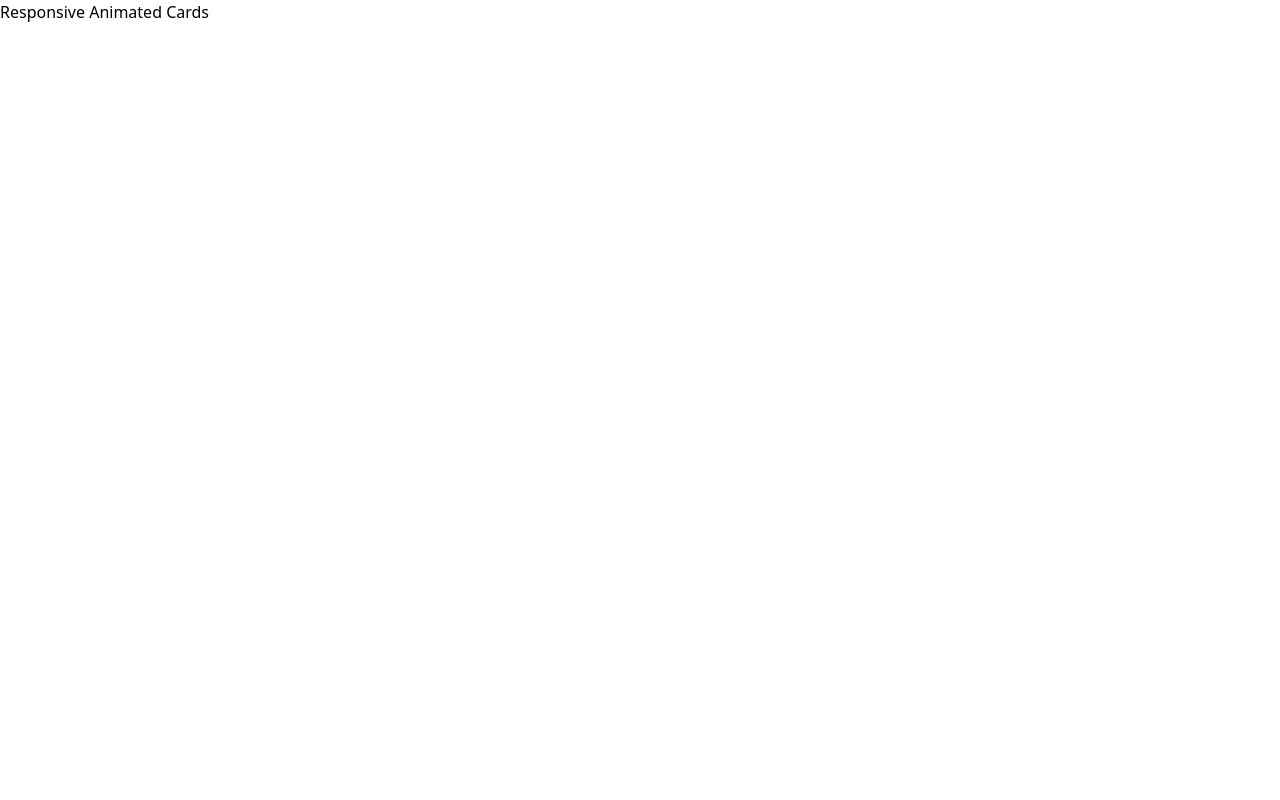
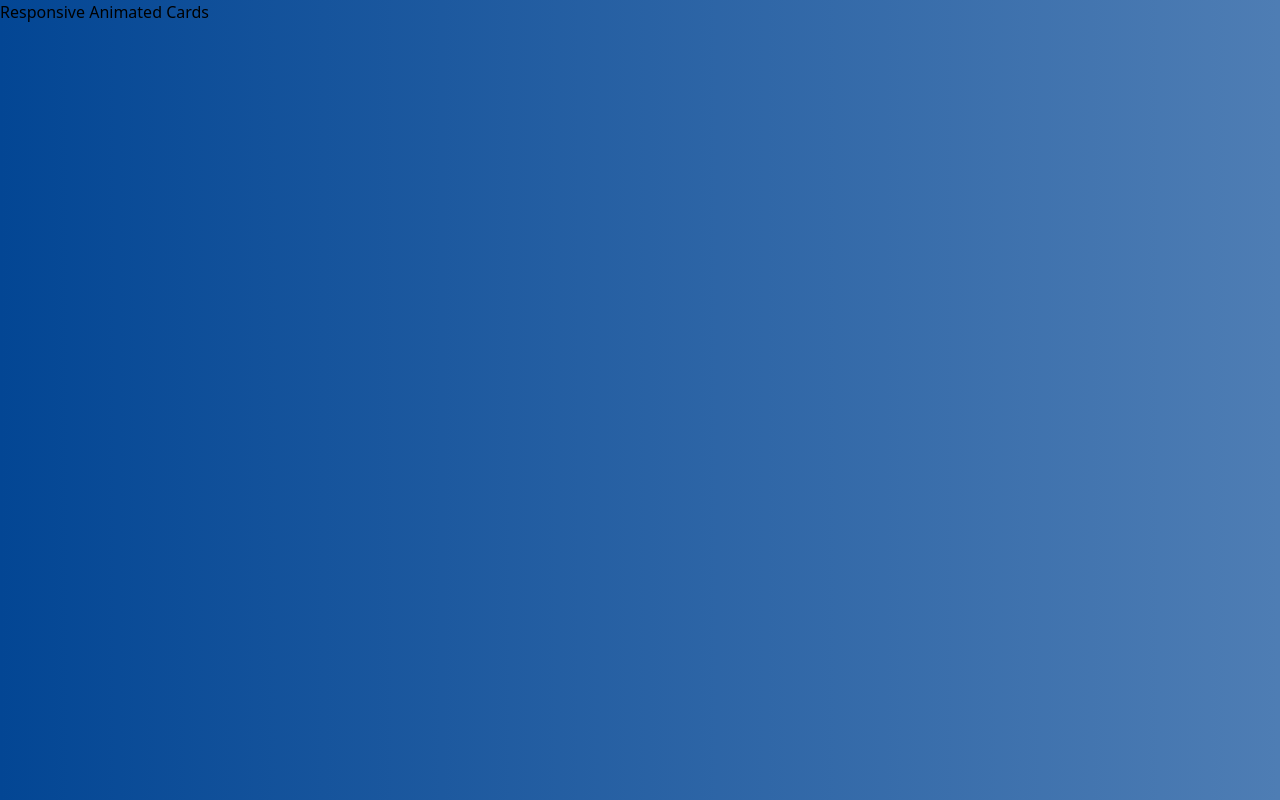
Before and after one commit to G3RGES/animated-card, a React (Vite) app: page / in a window 1280 px wide. Built offline with nearby package versions, Linux system fonts and the light colour scheme.

Commit message:
Update App.jsx

```diff
--- a/src/App.jsx
+++ b/src/App.jsx
@@ -4,7 +4,7 @@ import AnimatedCards from "./components/AnimatedCards";
 
 const App = () => {
   return (
-    <div className="">
+    <div className="min-h-screen bg-gradient-to-r from-primary to-primary/70">
       <AnimatedCards />
     </div>
   );
```
